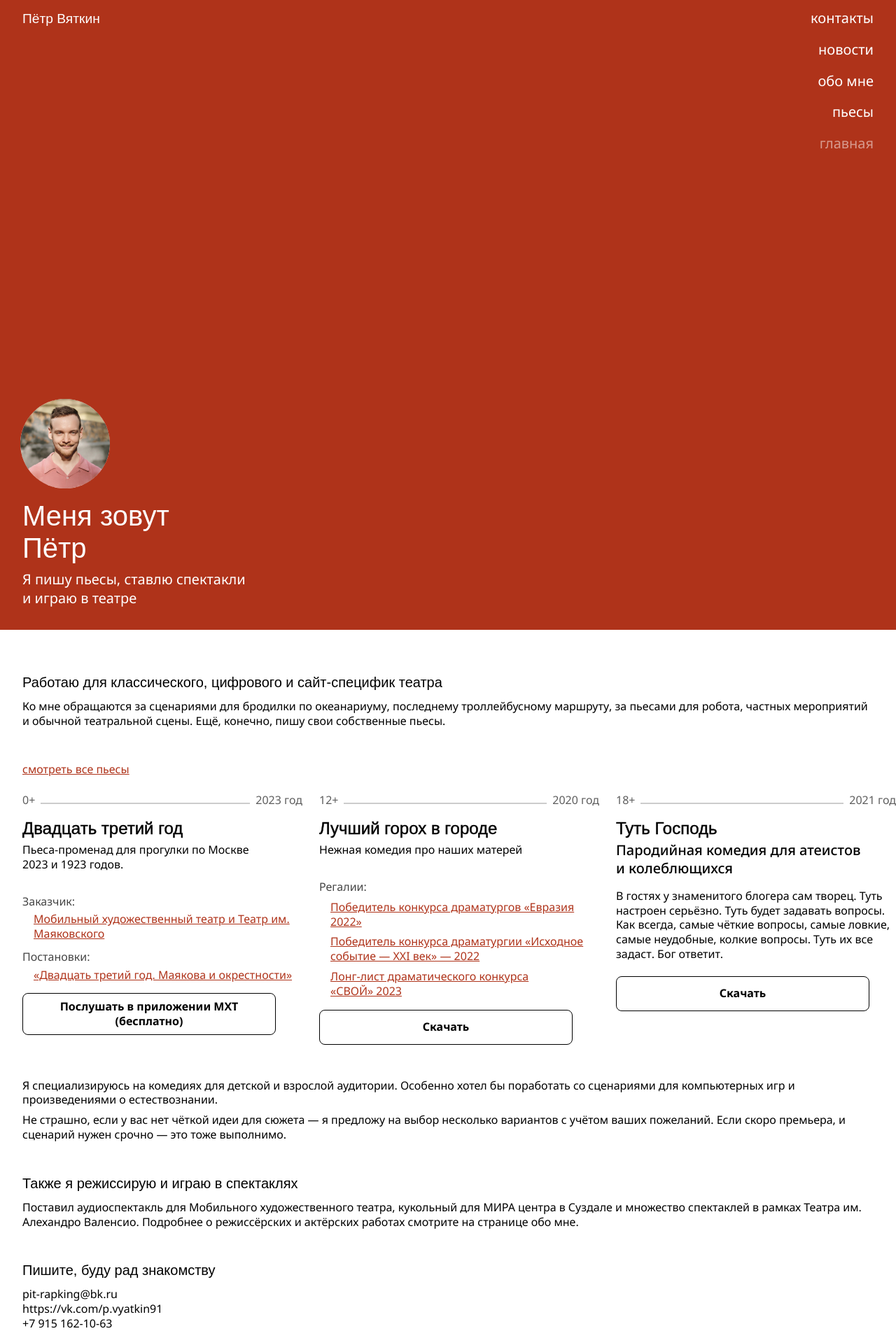
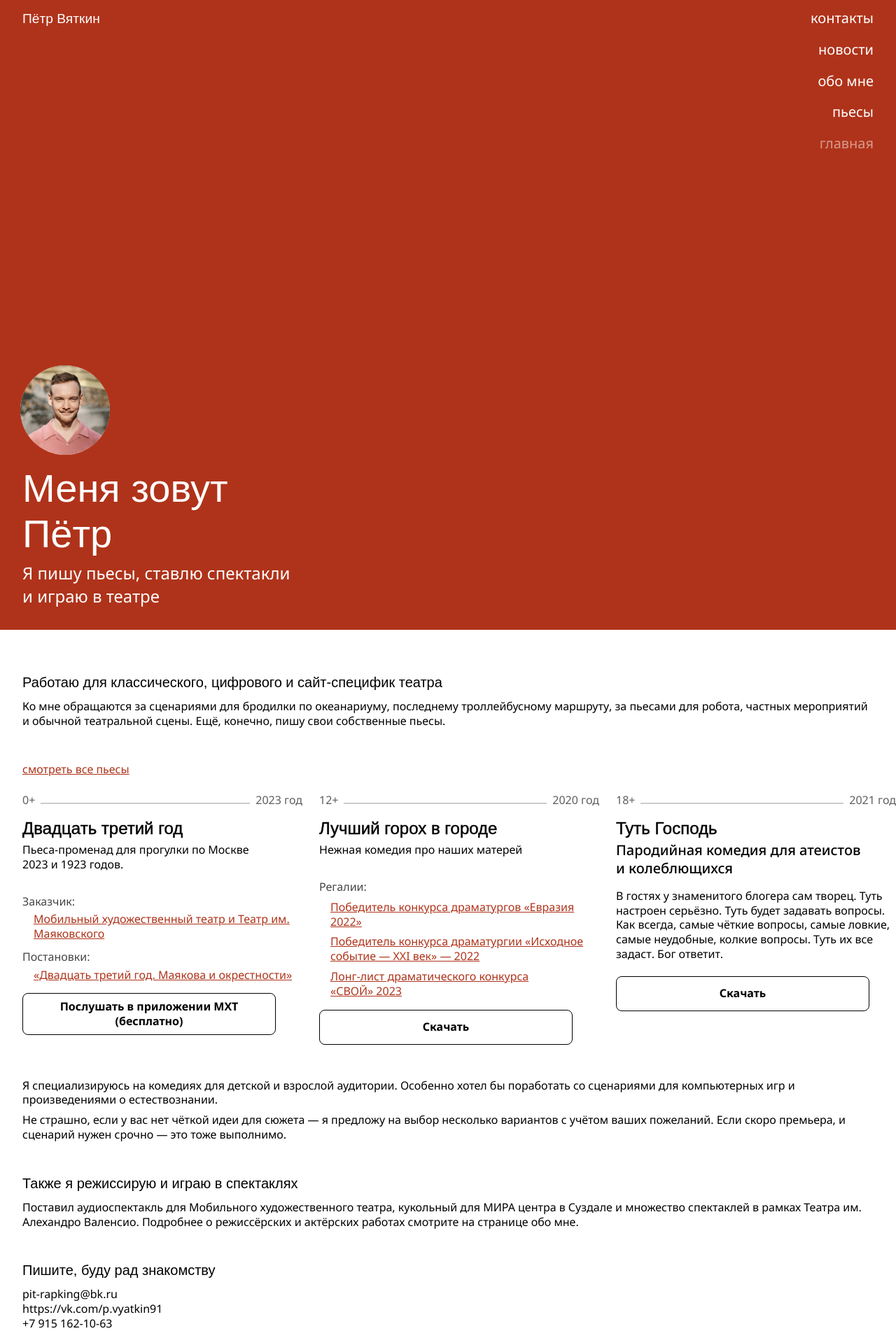
Before and after one commit to 1640max/vyatkin, a Jekyll site: the page built from index.html, in a window 1280 px wide. Shown: the whole page at 70% size. Built offline with Jekyll 4.4.1, drawn with Linux system fonts in a browser that asks for light colours; some web fonts are replaced.

Commit message:
Больший шрифт для больших экранов в hero

```diff
--- a/_sass/_fullscreen.scss
+++ b/_sass/_fullscreen.scss
@@ -3,7 +3,7 @@
   color: $white;
   padding-top: 1rem;
   padding-bottom: var(--indent);
-  min-height: 500px;
+  min-height: 28rem;
   height: 100%;
   box-sizing: border-box;
 }
--- a/_sass/_hero.scss
+++ b/_sass/_hero.scss
@@ -21,3 +21,15 @@
   font: 1.25rem/135% $default-family;
   margin: 0;
 }
+
+@media (min-width: $md) and (min-height: 700px) {
+
+  .hero__heading {
+    font-size: 3.5rem;
+  }
+
+  .hero__tagline {
+    font-size: 1.5rem;
+  }
+
+}
```
